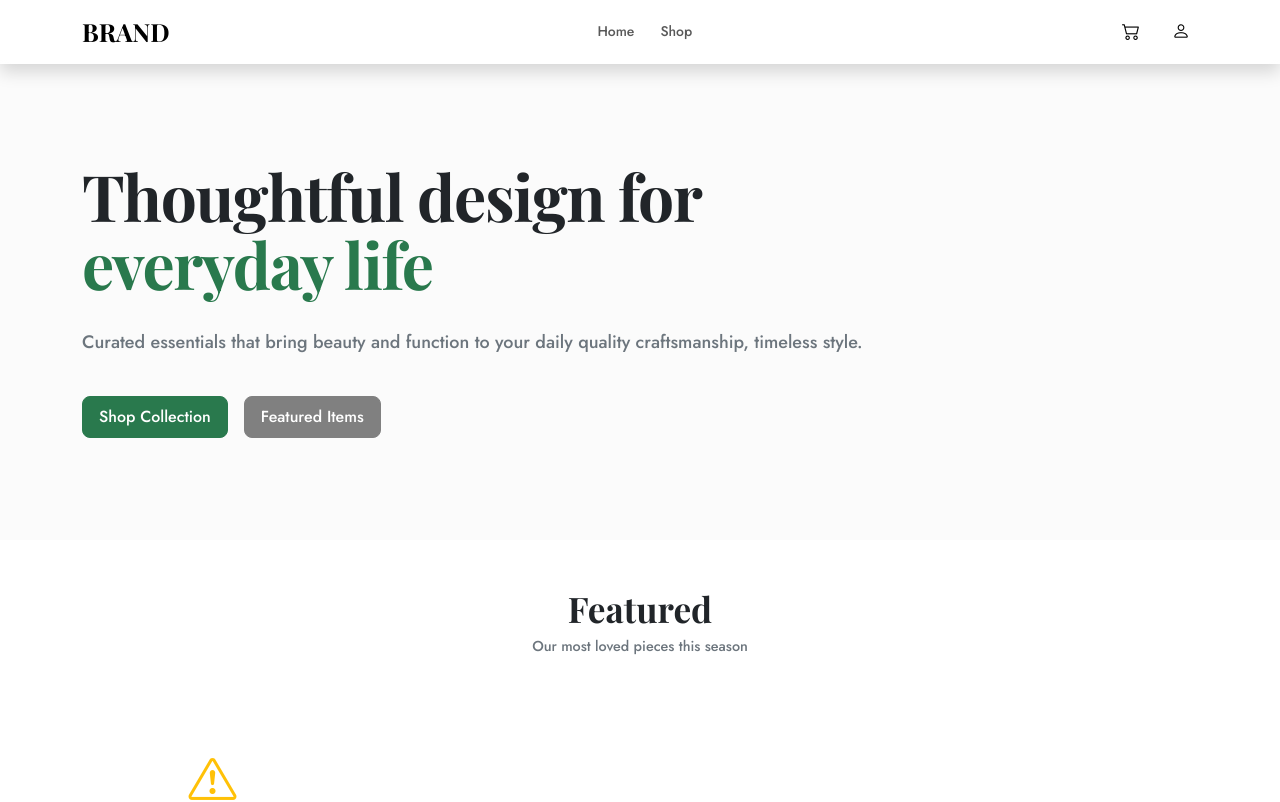
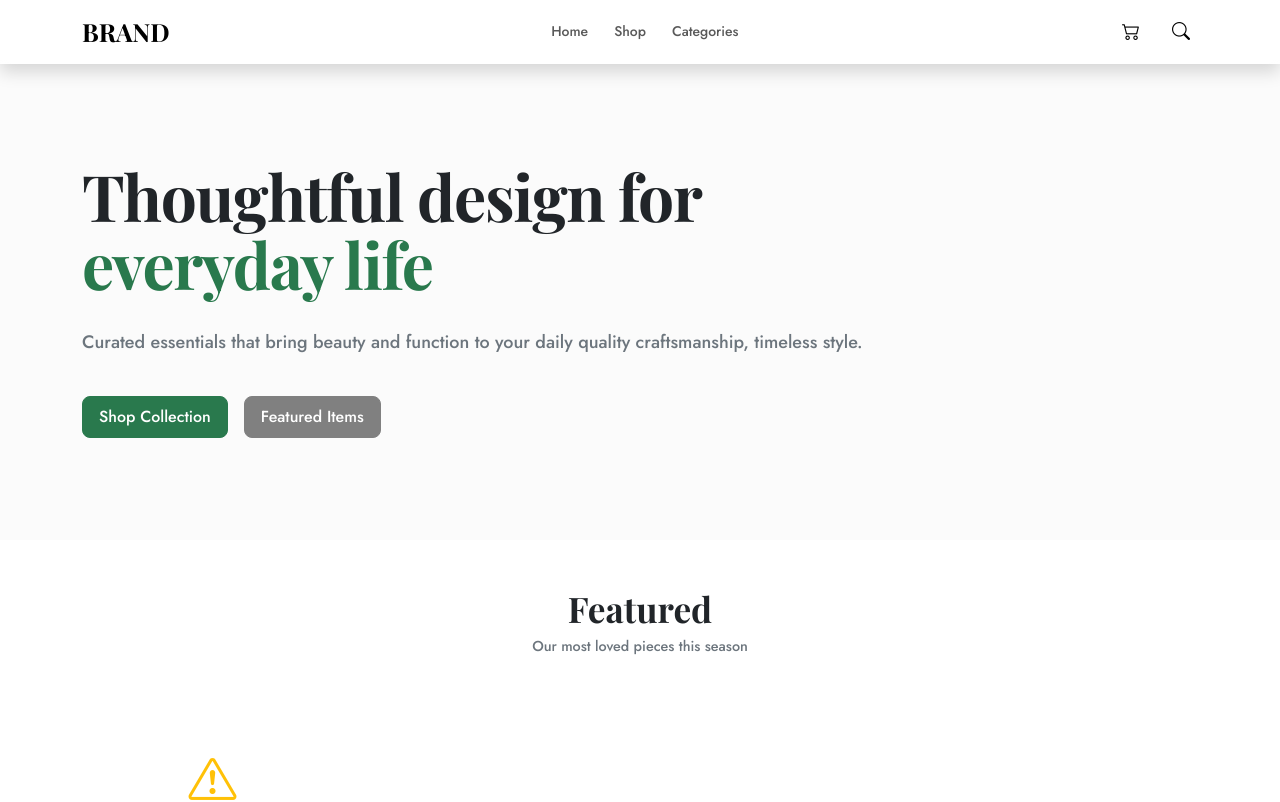
Before and after one commit to ali-reh/e-com-project, a website: page public/index.html in a window 1280 px wide. Shown: the top 802 px of the page. Drawn offline with nearby package versions, Linux system fonts and the light colour scheme; no server answers; a web font is replaced by a local one.

Commit message:
Your commit message

```diff
--- a/public/pages/header.html
+++ b/public/pages/header.html
@@ -13,6 +13,7 @@
                     <ul class="navbar-nav mx-auto" id="pages-links">
                         <li class="nav-item"><a href="/" class="nav-link">Home</a></li>
                         <li class="nav-item"><a href="shop.html" class="nav-link">Shop</a></li>
+                        <li class="nav-item"><a href="#" class="nav-link">Categories</a></li>
                     </ul>
                 </div>
 
@@ -24,7 +25,7 @@
                     </li>
                     <li class="nav-item">
                         <a href="#" class="nav-link active" data-bs-toggle="tooltip" data-bs-placement="bottom" data-bs-title="Sign in" aria-label="Sign in">
-                            <i class="bi bi-person"></i>
+                            <i class="bi bi-search"></i>
                         </a>
                     </li>
                 </ul>
```
